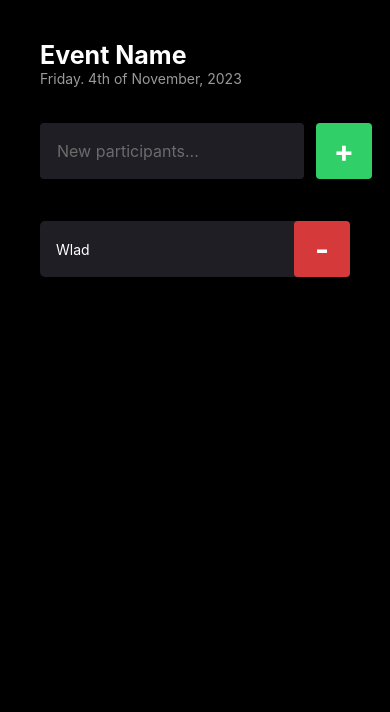
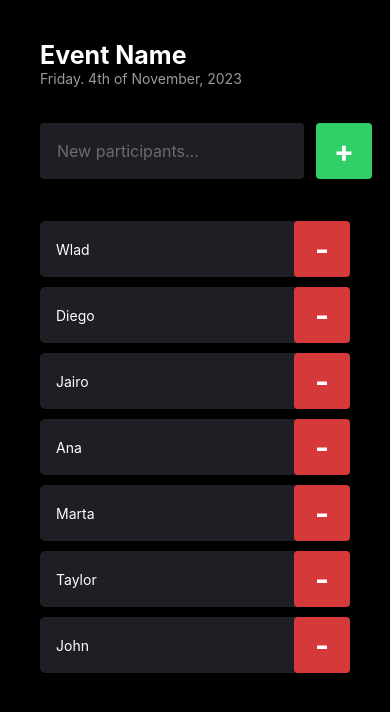
Before and after one commit to WladimirFilho/React-Native-New-Participant-List, a React Native app: screen / in a window 390 px wide. Shown: the top 712 px of the page. Built offline with nearby package versions, Linux system fonts and the light colour scheme.

Commit message:
Creating Scroll View Tag, to be used with list

```diff
--- a/src/screens/home/index.tsx
+++ b/src/screens/home/index.tsx
@@ -1,4 +1,10 @@
-import { Text, TextInput, TouchableOpacity, View } from "react-native";
+import {
+  ScrollView,
+  Text,
+  TextInput,
+  TouchableOpacity,
+  View,
+} from "react-native";
 
 import { styles } from "./styles";
 import { Participants } from "../../components/participants";
@@ -6,13 +12,23 @@ import { Participants } from "../../components/participants";
 export function Home() {
   /// Home Component
 
+  const participants = [
+    "Wlad",
+    "Diego",
+    "Jairo",
+    "Ana",
+    "Marta",
+    "Taylor",
+    "John",
+  ];
+
   // Functions
 
   function handleParticipantAdd() {
     console.log("New participant Added");
   }
 
-  function handleParticipantRemove() {
+  function handleParticipantRemove(name: string) {
     console.log("Participant Removed");
   }
 
@@ -35,7 +51,15 @@ export function Home() {
         </TouchableOpacity>
       </View>
 
-      <Participants name="Wlad" onRemove={handleParticipantRemove} />
+      <ScrollView>
+        {participants.map((participant) => (
+          <Participants
+            key={participant}
+            name={participant}
+            onRemove={() => handleParticipantRemove("Wlad")}
+          />
+        ))}
+      </ScrollView>
     </View>
   );
 }
```
Also changed, not shown: src/components/participants/styles.ts (+12 -13 lines).
